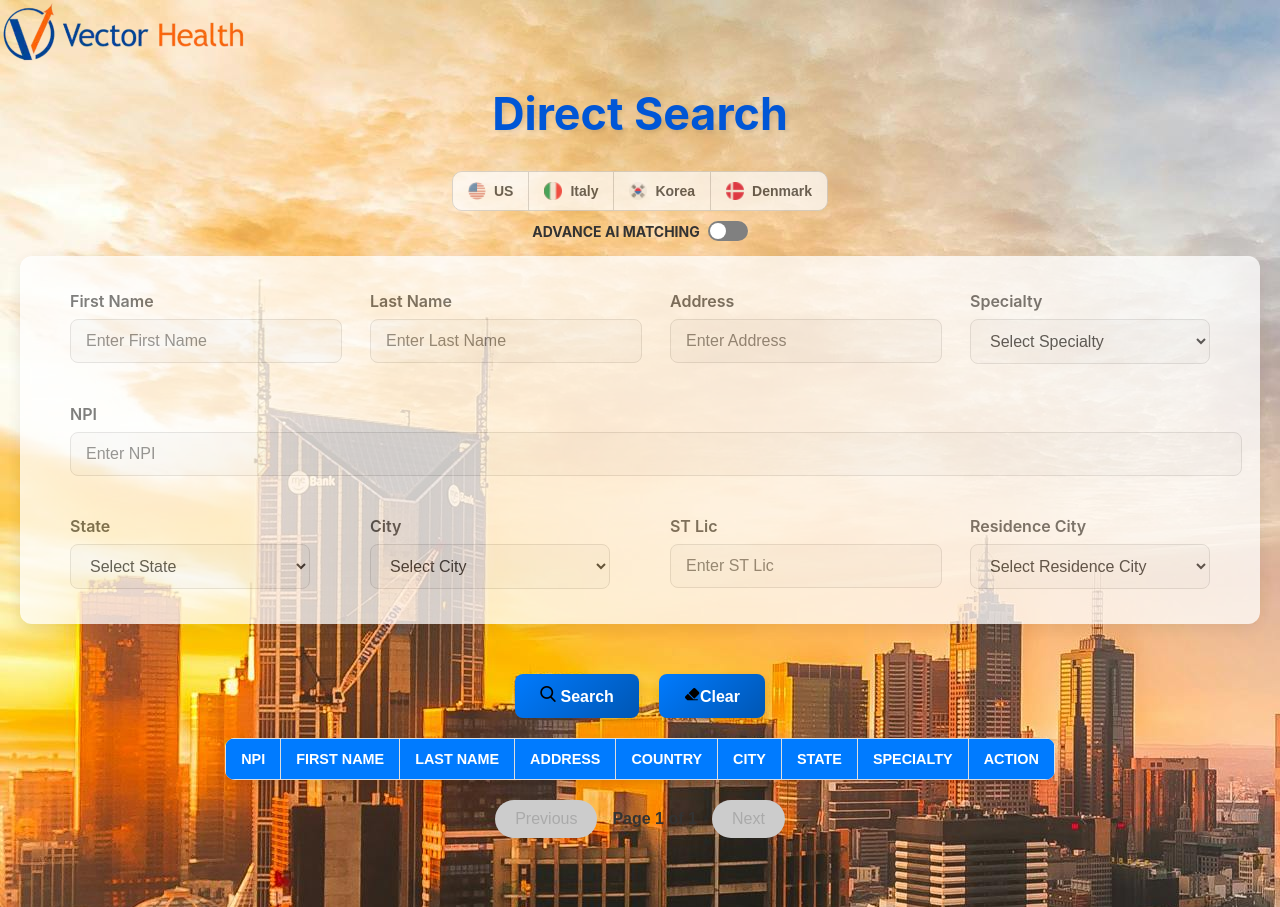
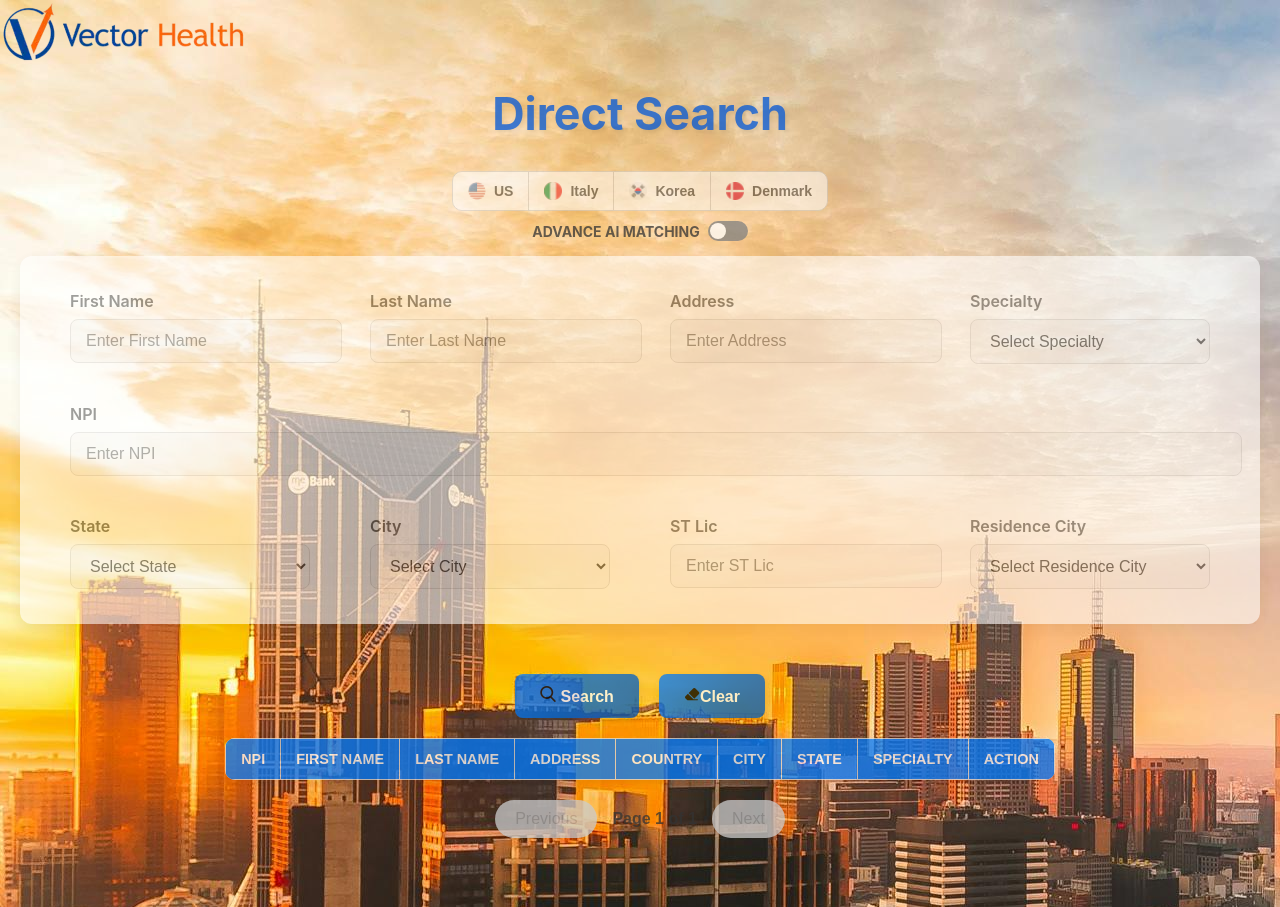
Before and after one commit to hamzaawan7/hcp-search, a React (Create React App) app in the folder frontend/: page /direct-search in a window 1280 px wide. Built offline with nearby package versions, Linux system fonts and the light colour scheme.

Commit message:
minor changes

```diff
--- a/frontend/src/components/DirectSearch.css
+++ b/frontend/src/components/DirectSearch.css
@@ -11,6 +11,8 @@
   justify-content: flex-start;
   padding: 20px;
   color: #333;
+  opacity: 75%;
+
 }
 
 
```
